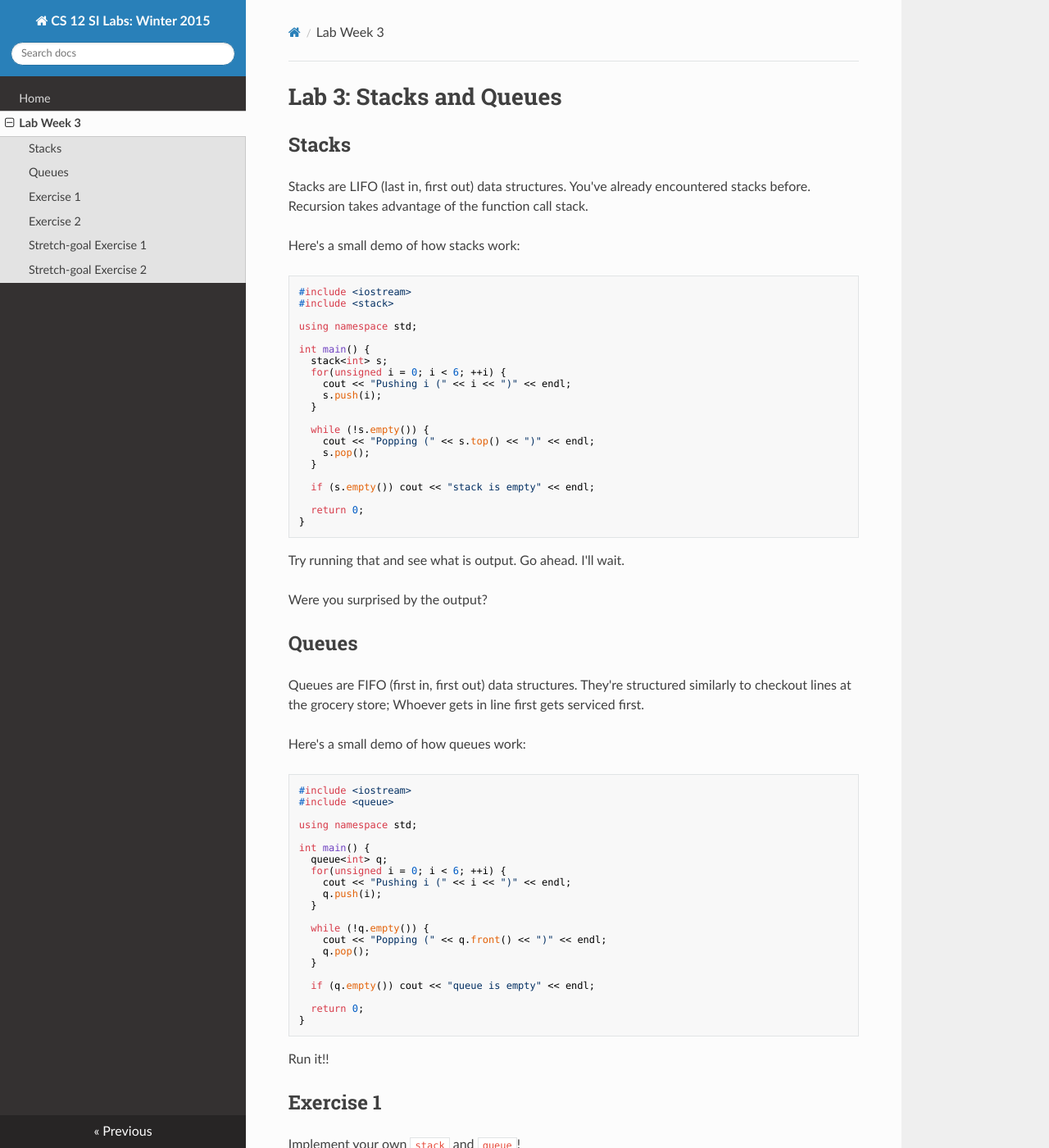
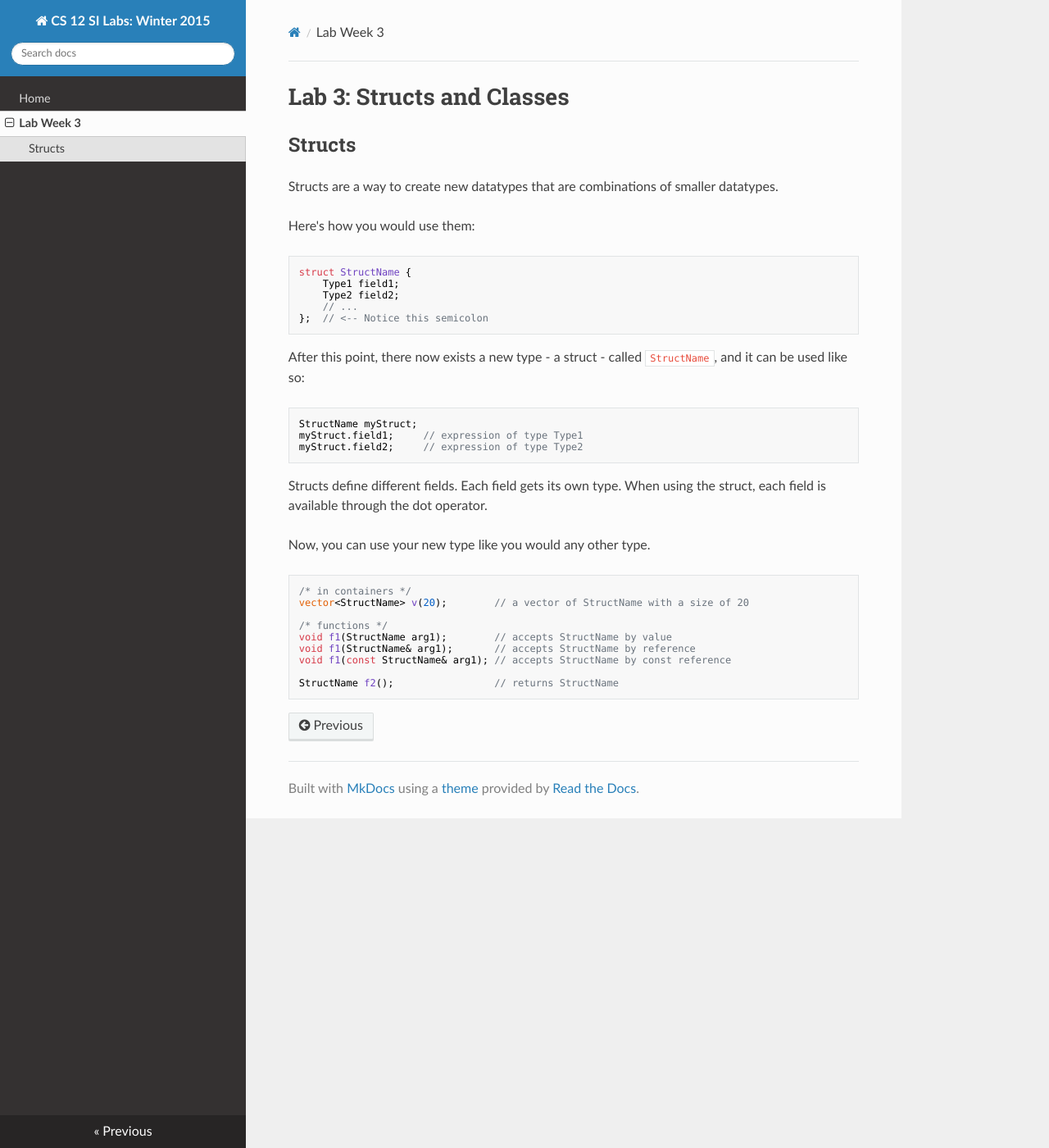
Before and after one commit to cs-si-ucr/cs12-win16, an MkDocs documentation site: the page built from docs/lab_week_03.md, in a window 1280 px wide and 1400 px high. Shown: the whole window at 82% size. Built offline with MkDocs 1.6.1, drawn with Linux system fonts in a browser that asks for light colours; nearby versions of some CDN libraries; old or Windows-style settings are respelled for this version of MkDocs; some of the changed text lies outside the part shown.

Commit message:
added lab3 struct info

````diff
--- a/docs/lab_week_03.md
+++ b/docs/lab_week_03.md
@@ -1,171 +1,42 @@
-Lab 3: Stacks and Queues
+Lab 3: Structs and Classes
 ===================================
-Stacks
-------
+Structs
+-------
 
-Stacks are LIFO (last in, first out) data structures.
-You've already encountered stacks before.
-Recursion takes advantage of the function call stack.
+Structs are a way to create new datatypes that are combinations of smaller datatypes.
 
-Here's a small demo of how stacks work:
-```cpp
-#include <iostream>
-#include <stack>
+Here's how you would use them:
 
-using namespace std;
-
-int main() {
-  stack<int> s;
-  for(unsigned i = 0; i < 6; ++i) {
-    cout << "Pushing i (" << i << ")" << endl;
-    s.push(i);
-  }
-
-  while (!s.empty()) {
-    cout << "Popping (" << s.top() << ")" << endl;
-    s.pop();
-  }
-
-  if (s.empty()) cout << "stack is empty" << endl;
-
-  return 0;
-}
+```c++
+struct StructName {
+    Type1 field1;
+    Type2 field2;
+    // ...
+};  // <-- Notice this semicolon
 ```
 
-Try running that and see what is output.
-Go ahead. I'll wait.
+After this point, there now exists a new type - a struct - called ``StructName``, and it can be used like so:
 
-Were you surprised by the output?
-
-Queues
-------
-
-Queues are FIFO (first in, first out) data structures.
-They're structured similarly to checkout lines at the grocery store;
-Whoever gets in line first gets serviced first.
-
-Here's a small demo of how queues work:
-
-```cpp
-#include <iostream>
-#include <queue>
-
-using namespace std;
-
-int main() {
-  queue<int> q;
-  for(unsigned i = 0; i < 6; ++i) {
-    cout << "Pushing i (" << i << ")" << endl;
-    q.push(i);
-  }
-
-  while (!q.empty()) {
-    cout << "Popping (" << q.front() << ")" << endl;
-    q.pop();
-  }
-
-  if (q.empty()) cout << "queue is empty" << endl;
-
-  return 0;
-}
+```c++
+StructName myStruct;
+myStruct.field1;     // expression of type Type1
+myStruct.field2;     // expression of type Type2
 ```
 
-Run it!!
+Structs define different fields.
+Each field gets its own type.
+When using the struct, each field is available through the dot operator.
 
-Exercise 1
-----------
-Implement your own ``stack`` and ``queue``!
+Now, you can use your new type like you would any other type.
 
-The ``stack`` should have the following public members:
-```cpp
-template <typename T>
-class myStack {
-  public:
-    void push(T);       // adds an element to the top of the stack
-    T top() const;      // gets the element at the top of the stack
-    bool pop();         // returns false if failed
-    bool empty() const; // returned true if empty
-};
+```c++
+/* in containers */
+vector<StructName> v(20);        // a vector of StructName with a size of 20
+
+/* functions */
+void f1(StructName arg1);        // accepts StructName by value
+void f1(StructName& arg1);       // accepts StructName by reference
+void f1(const StructName& arg1); // accepts StructName by const reference
+
+StructName f2();                 // returns StructName
 ```
-
-The ``queue`` should have the following public members:
-```cpp
-template <typename T>
-class myQueue {
-  public:
-    void push(T);       // adds an element to the back of the queue
-    T front() const;    // gets the element at the front of the queue
-    bool pop();         // returns false if failed
-    bool empty() const; // returned true if empty
-};
-```
-
-**Important**: Use a ``deque``, ``list``, or ``vector`` to do all of the heavy lifting for you.
-In other words, if you're using arrays and nodes to solve this, you're doing too much work.
-
-Exercise 2
-----------
-You're all probably able to recite the recursive factorial function in your sleep:
-```cpp
-unsigned long fact(unsigned long n) {
-  if (n < 2) return 1;
-  return n * fact(n - 1);
-}
-```
-Write a non-recursive factorial function that takes advantage of ``stack`` similarly to how recursion works.
-
-Stretch-goal Exercise 1
------------------------
-Make a ``queue`` using two stacks!
-
-Stretch-goal Exercise 2
------------------------
-Make a new class ``minStack`` that has the same efficiency as a ``stack`` for ``push`` and ``pop``, as well as constant lookup for the minimum element in the stack.
-
-In other words, I should be able to do this all in constant time:
-
-```cpp
-int main() {
-  minStack<int> ms;
-  ms.push(3);
-  cout << "min: " << ms.min() << "(pushed " << ms.top() << ")" << endl;
-  ms.push(1);
-  cout << "min: " << ms.min() << "(pushed " << ms.top() << ")" << endl;
-  ms.push(4);
-  cout << "min: " << ms.min() << "(pushed " << ms.top() << ")" << endl;
-  ms.push(1);
-  cout << "min: " << ms.min() << "(pushed " << ms.top() << ")" << endl;
-  ms.push(5);
-  cout << "min: " << ms.min() << "(pushed " << ms.top() << ")" << endl;
-  ms.push(9);
-  cout << "min: " << ms.min() << "(pushed " << ms.top() << ")" << endl;
-  ms.push(2);
-  cout << "min: " << ms.min() << "(pushed " << ms.top() << ")" << endl;
-  ms.push(6);
-  cout << "min: " << ms.min() << "(pushed " << ms.top() << ")" << endl;
-
-  while (!ms.empty()) {
-    int temp = ms.top();
-    ms.pop();
-    cout << "min: " << ms.min() << "(popped " << temp << ")" << endl;
-  }
-
-  return 0;
-}
-```
-
-Prototype:
-```cpp
-template <typename T>
-class minStack() {
-  public:
-    void push(T);       // adds an element to the top of the stack
-    T top() const;      // gets the element at the top of the stack
-    T min() const;      // gets minimum element
-    bool pop();         // returns false if failed
-    bool empty() const; // returned true if empty
-}
-```
-(Hint: you can use whatever internal data type you'd like)
-
-(**Hint:** use two stacks)
--- a/mkdocs.yml
+++ b/mkdocs.yml
@@ -10,5 +10,6 @@ pages:
 #    - [lab_week_07.md, "Lab Week 7"]
 #    - [lab_week_08.md, "Lab Week 8"]
 #    - [lab_week_09.md, "Lab Week 9"]
+#    - [lab_week_10.md, "Lab Week 10"]
 #    - [notes.md, "Notes"]
 theme: readthedocs
````
